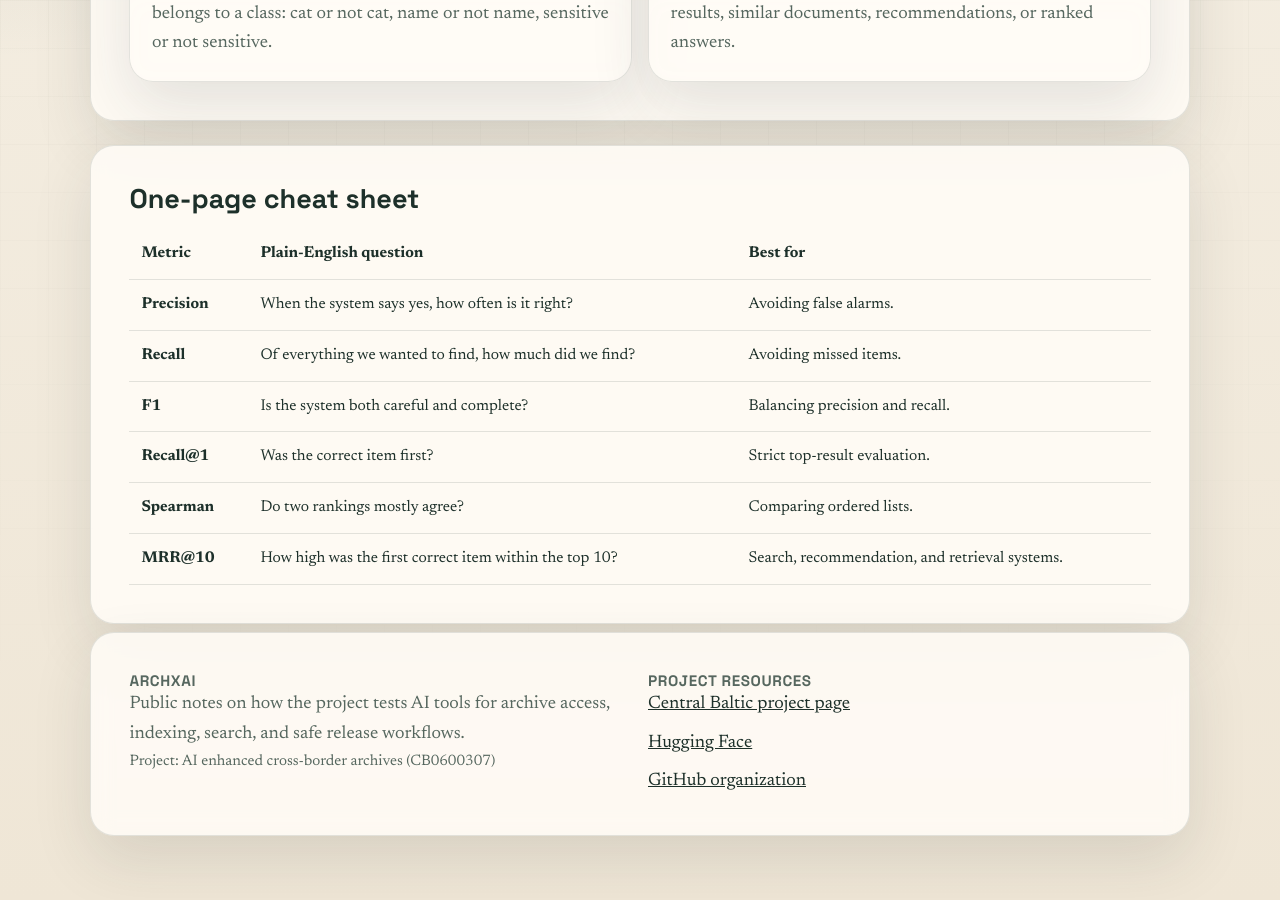
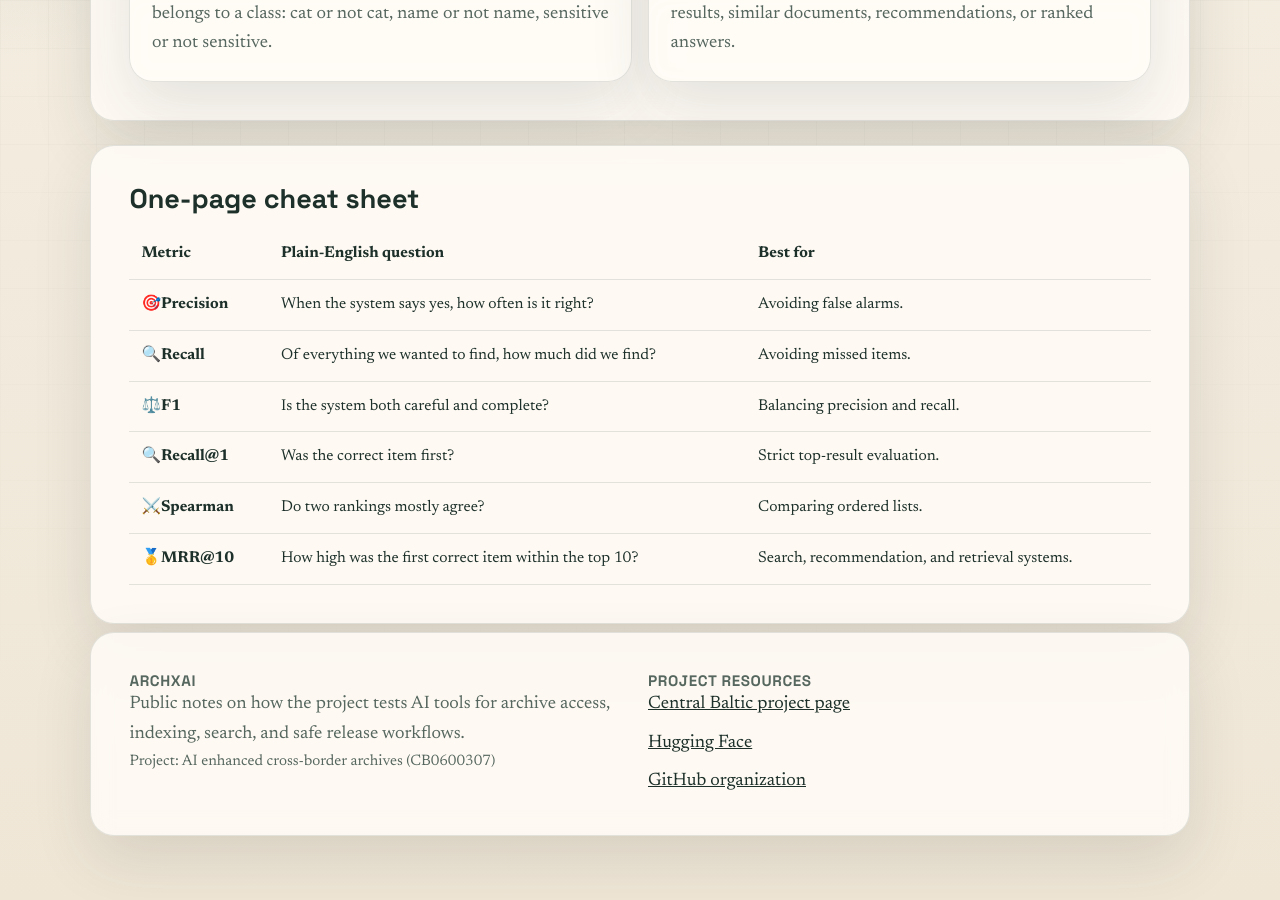
Before and after one commit to archxai/archxai.github.io, a Jekyll site: the page built from learning-corner.md, in a window 1280 px wide and 900 px high, scrolled down 670 px. Built offline with Jekyll 4.4.1, drawn with Linux system fonts in a browser that asks for light colours.

```diff
--- a/learning-corner.md
+++ b/learning-corner.md
@@ -44,32 +44,32 @@ permalink: /learning-corner/
     </thead>
     <tbody>
       <tr>
-        <td><strong>Precision</strong></td>
+        <td>🎯<strong>Precision</strong></td>
         <td>When the system says yes, how often is it right?</td>
         <td>Avoiding false alarms.</td>
       </tr>
       <tr>
-        <td><strong>Recall</strong></td>
+        <td>🔍<strong>Recall</strong></td>
         <td>Of everything we wanted to find, how much did we find?</td>
         <td>Avoiding missed items.</td>
       </tr>
       <tr>
-        <td><strong>F1</strong></td>
+        <td>⚖️<strong>F1</strong></td>
         <td>Is the system both careful and complete?</td>
         <td>Balancing precision and recall.</td>
       </tr>
       <tr>
-        <td><strong>Recall@1</strong></td>
+        <td>🔍<strong>Recall@1</strong></td>
         <td>Was the correct item first?</td>
         <td>Strict top-result evaluation.</td>
       </tr>
       <tr>
-        <td><strong>Spearman</strong></td>
+        <td>⚔️<strong>Spearman</strong></td>
         <td>Do two rankings mostly agree?</td>
         <td>Comparing ordered lists.</td>
       </tr>
       <tr>
-        <td><strong>MRR@10</strong></td>
+        <td>🥇<strong>MRR@10</strong></td>
         <td>How high was the first correct item within the top 10?</td>
         <td>Search, recommendation, and retrieval systems.</td>
       </tr>
```
